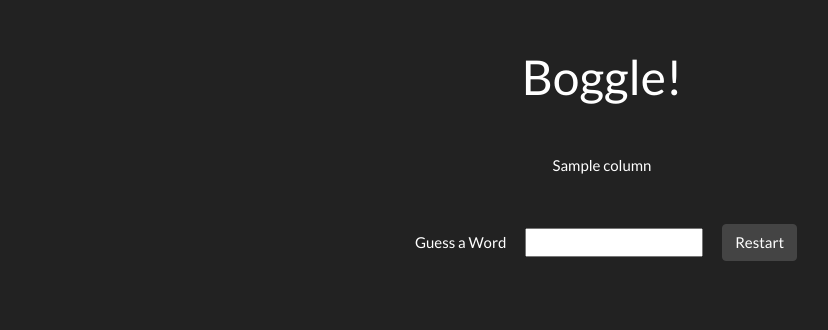
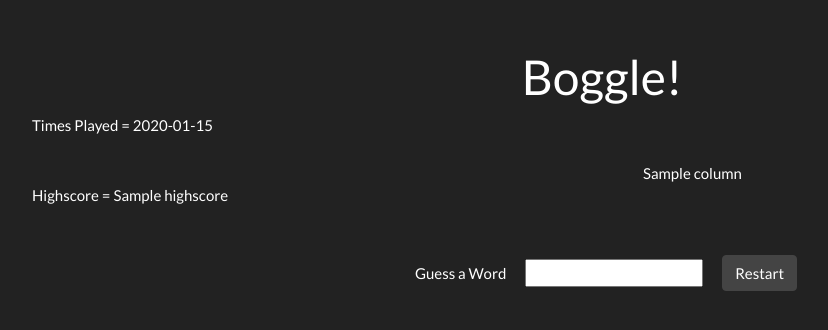
Before and after one commit to taimoorarshad43/Boggle, a Flask app: template templates/index.html in a window 1280 px wide. Shown: the top 330 px of the page, without its empty margins (38-866 px from the left). Run offline with Flask 2, Linux system fonts and the light colour scheme; the template is opened without the code that fills it: most values are stand-ins (such as "Sample title", 1, 10 or a date in 2020); parts of the project's set-up code (start-up, migrations or seed data) failed here and were passed over; some libraries are stand-ins or nearby versions.

Commit message:
Adding template for highscore and times played columns

```diff
--- a/templates/index.html
+++ b/templates/index.html
@@ -8,7 +8,10 @@
 <h1 class = "text-center mt-5">Boggle!</h1>
 </div>
 
-<div class = "container text-center">
+<div class="container text-center">
+    <div class="row">
+        <div class = "col-0.5">Times Played = {{timesplayed}}</div>
+        <div class = "container text-center col-10">
         {% for row in board%}
             <div class = "row mt-5">
             {% for column in row%}
@@ -16,6 +19,9 @@
             {% endfor %}
             </div>
         {% endfor %}
+        </div>
+        <div class = "col-0.5">Highscore = {{Highscore}}</div>
+    </div>
   </div>
 
 <div class = "text-center mt-5">
@@ -33,7 +39,7 @@
 <!-- test section -->
 <!-- <div class="container text-center">
     <div class="row">
-        <div class = "col-0.25">Left</div>
+        <div class = "col-0.5" style = "display: none">Left</div>
         <div class = "container text-center col-11">
         {% for row in board%}
             <div class = "row mt-5">
@@ -43,7 +49,7 @@
             </div>
         {% endfor %}
         </div>
-        <div class = "col-0.25">Right</div>
+        <div class = "col-0.5">Right</div>
     </div>
   </div> -->
 <!-- test section -->
```
Lines whose indentation alone changed are shown as unchanged.
